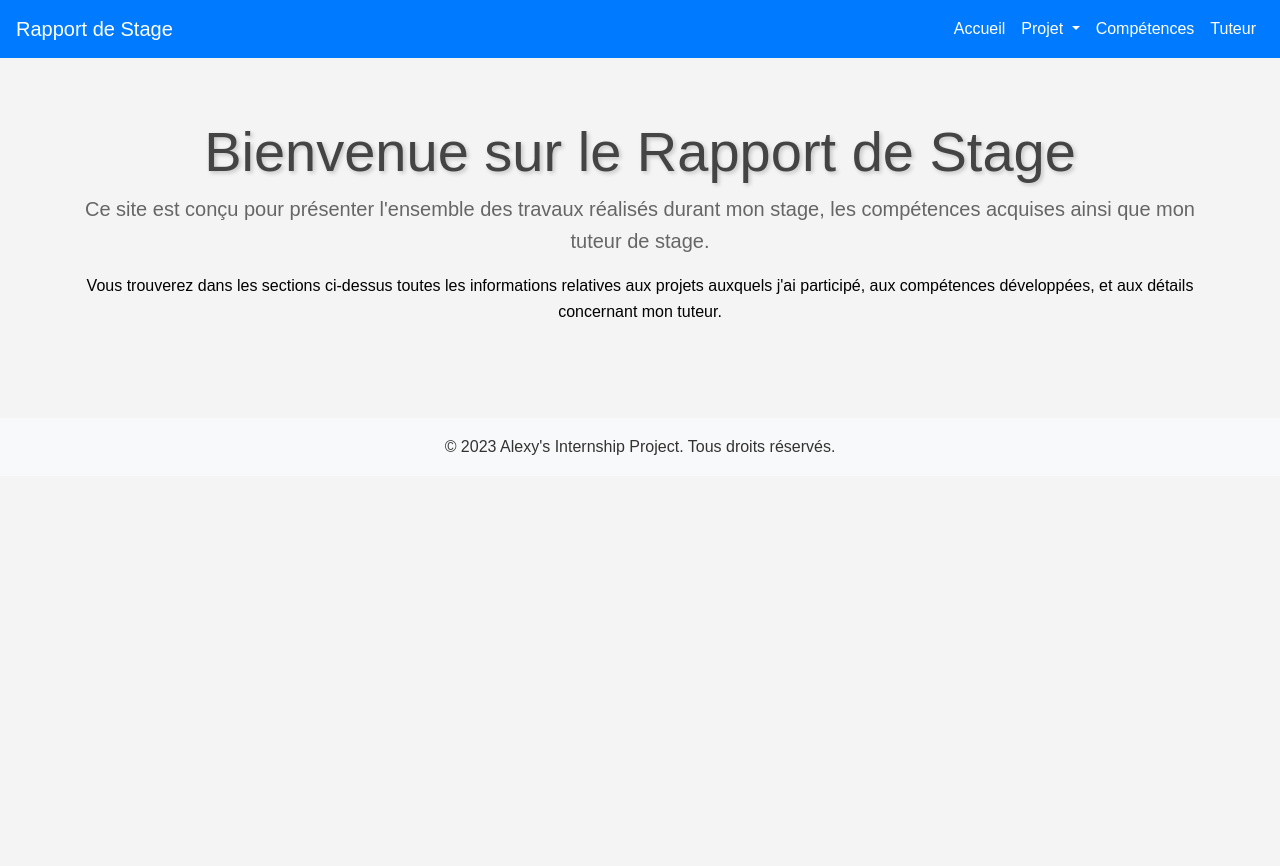
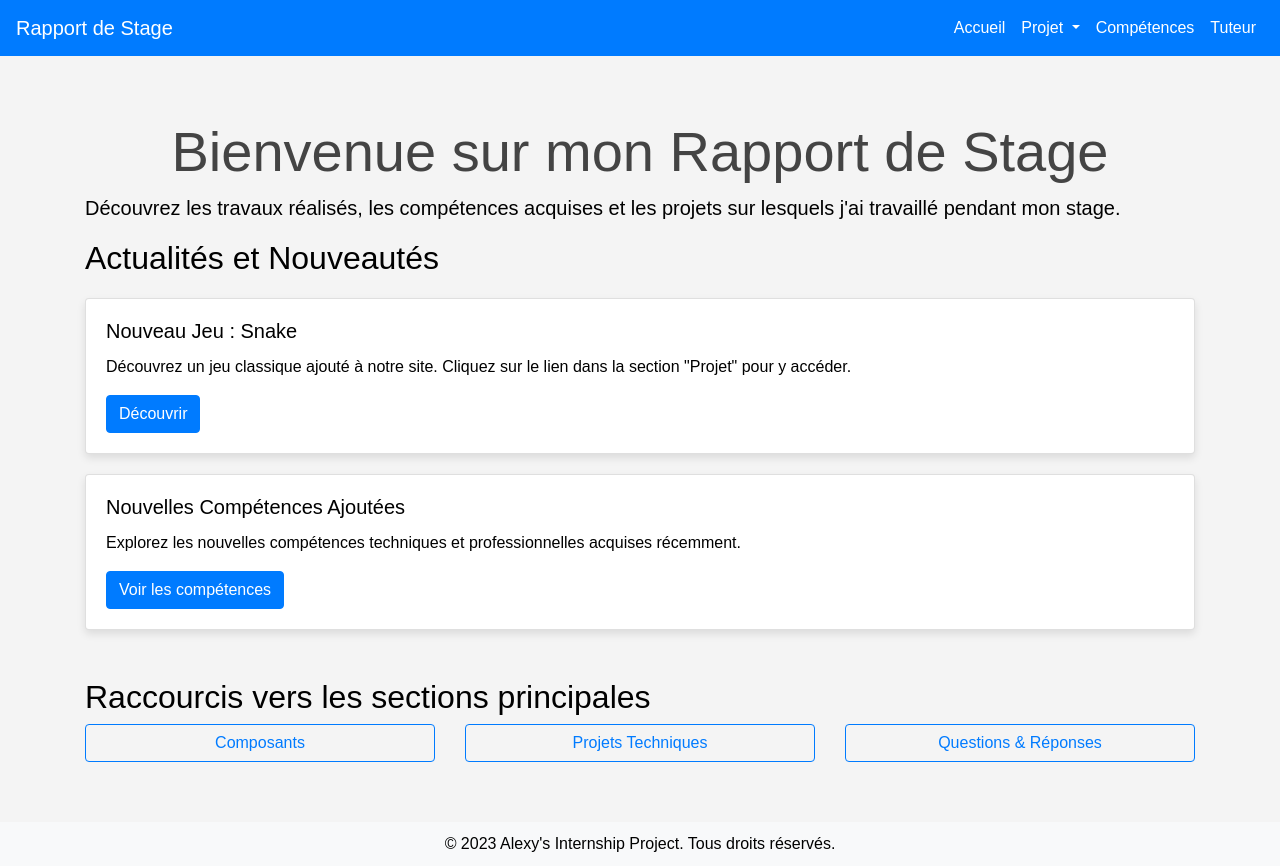
Before and after one commit to Lasdecoeur-R/Projet_Rapport, a plain HTML site: page index.html in a window 1280 px wide. Before the commit the page ends 800 px from the top, so only its background shows below. Drawn offline with nearby package versions, Linux system fonts and the light colour scheme.

Commit message:
index page

```diff
--- a/index.html
+++ b/index.html
@@ -1,45 +1,29 @@
 <!DOCTYPE html>
-<html lang="en">
+<html lang="fr">
 <head>
     <meta charset="UTF-8">
     <meta name="viewport" content="width=device-width, initial-scale=1.0">
     <title>Rapport de Stage - Accueil</title>
-    <!-- Intégration de Bootstrap -->
     <link rel="stylesheet" href="https://stackpath.bootstrapcdn.com/bootstrap/4.5.2/css/bootstrap.min.css">
     <style>
         body {
             font-family: Arial, sans-serif;
-            line-height: 1.6;
             background-color: #f4f4f4;
             color: #000;
-            margin: 0;
-            padding-top: 70px; /* Pour éviter que la navbar couvre le contenu */
+            padding-top: 70px;
         }
 
         .navbar-custom {
-            background-color: #007bff; /* Couleur de fond de la navbar remise en bleu */
+            background-color: #007bff;
         }
 
         .navbar-custom .navbar-brand,
         .navbar-custom .nav-link {
-            color: #fff; /* Couleur du texte de la navbar en blanc */
+            color: #fff;
         }
 
         .navbar-custom .nav-link:hover {
-            color: #d4d4d4; /* Couleur du texte au survol */
-        }
-
-        /* Modification de l'icône de la navbar en blanc */
-        .navbar-toggler {
-            border: none; /* Supprimer la bordure autour du bouton */
-        }
-
-        .navbar-toggler-icon {
-            background-image: url('https://img.icons8.com/ios-filled/50/ffffff/menu.png'); /* Icône hamburger en blanc */
-            background-size: contain;
-            background-repeat: no-repeat;
-            width: 30px; /* Largeur de l'icône */
-            height: 30px; /* Hauteur de l'icône */
+            color: #d4d4d4;
         }
 
         h1 {
@@ -47,11 +31,15 @@
             color: #444;
             font-size: 36px;
             margin-top: 20px;
-            text-shadow: 2px 2px 4px rgba(0, 0, 0, 0.2);
         }
 
-        .lead {
-            color: #666;
+        .container {
+            padding-bottom: 30px;
+        }
+
+        .card {
+            margin: 20px 0;
+            box-shadow: 0 4px 8px rgba(0, 0, 0, 0.1);
         }
 
         footer {
@@ -59,30 +47,6 @@
             padding: 10px 0;
             background-color: #f8f9fa;
             text-align: center;
-            color: #333;
-        }
-
-        .btn {
-            font-size: 18px;
-        }
-
-        .container {
-            padding-bottom: 30px; /* Ajoute un espace sous le texte principal */
-        }
-
-        /* Styles pour rendre le site plus responsive */
-        @media (max-width: 768px) {
-            .navbar-toggler {
-                border: none;
-            }
-
-            h1 {
-                font-size: 28px;
-            }
-
-            .lead {
-                font-size: 16px;
-            }
         }
     </style>
 </head>
@@ -92,7 +56,7 @@
     <nav class="navbar navbar-expand-lg navbar-custom fixed-top">
         <a class="navbar-brand" href="index.html">Rapport de Stage</a>
         <button class="navbar-toggler" type="button" data-toggle="collapse" data-target="#navbarNav" aria-controls="navbarNav" aria-expanded="false" aria-label="Toggle navigation">
-            <span class="navbar-toggler-icon"></span> <!-- Icône de menu hamburger -->
+            <span class="navbar-toggler-icon"></span>
         </button>
         <div class="collapse navbar-collapse" id="navbarNav">
             <ul class="navbar-nav ml-auto">
@@ -121,20 +85,54 @@
     </nav>
 
     <!-- Contenu principal -->
-    <div class="container text-center mt-5">
-        <h1 class="display-4">Bienvenue sur le Rapport de Stage</h1> <!-- Titre principal de la page d'accueil -->
-        <p class="lead">Ce site est conçu pour présenter l'ensemble des travaux réalisés durant mon stage, les compétences acquises ainsi que mon tuteur de stage.</p> <!-- Texte introductif expliquant l'objectif du site -->
-        <p>Vous trouverez dans les sections ci-dessus toutes les informations relatives aux projets auxquels j'ai participé, aux compétences développées, et aux détails concernant mon tuteur.</p> <!-- Informations supplémentaires -->
+    <div class="container mt-5">
+        <h1 class="display-4">Bienvenue sur mon Rapport de Stage</h1>
+        <p class="lead">Découvrez les travaux réalisés, les compétences acquises et les projets sur lesquels j'ai travaillé pendant mon stage.</p>
+
+        <!-- Section Actualités -->
+        <section>
+            <h2>Actualités et Nouveautés</h2>
+            <div class="card">
+                <div class="card-body">
+                    <h5 class="card-title">Nouveau Jeu : Snake</h5>
+                    <p class="card-text">Découvrez un jeu classique ajouté à notre site. Cliquez sur le lien dans la section "Projet" pour y accéder.</p>
+                    <a href="snake.html" class="btn btn-primary">Découvrir</a>
+                </div>
+            </div>
+            <div class="card">
+                <div class="card-body">
+                    <h5 class="card-title">Nouvelles Compétences Ajoutées</h5>
+                    <p class="card-text">Explorez les nouvelles compétences techniques et professionnelles acquises récemment.</p>
+                    <a href="competences.html" class="btn btn-primary">Voir les compétences</a>
+                </div>
+            </div>
+        </section>
+
+        <!-- Section Raccourcis -->
+        <section class="mt-5">
+            <h2>Raccourcis vers les sections principales</h2>
+            <div class="row">
+                <div class="col-md-4">
+                    <a href="composant.html" class="btn btn-outline-primary btn-block">Composants</a>
+                </div>
+                <div class="col-md-4">
+                    <a href="projets_technique.html" class="btn btn-outline-primary btn-block">Projets Techniques</a>
+                </div>
+                <div class="col-md-4">
+                    <a href="question_reponse.html" class="btn btn-outline-primary btn-block">Questions & Réponses</a>
+                </div>
+            </div>
+        </section>
     </div>
 
     <!-- Pied de page -->
-    <footer class="bg-light text-center text-lg-start mt-5 p-3">
-        &copy; 2023 Alexy's Internship Project. Tous droits réservés. <!-- Texte de copyright -->
+    <footer>
+        &copy; 2023 Alexy's Internship Project. Tous droits réservés.
     </footer>
 
-    <!-- Bootstrap JS et Popper.js -->
-    <script src="https://code.jquery.com/jquery-3.5.1.slim.min.js"></script> <!-- Librairie jQuery, nécessaire pour certaines fonctionnalités de Bootstrap -->
-    <script src="https://cdn.jsdelivr.net/npm/popper.js@1.16.1/dist/umd/popper.min.js"></script> <!-- Popper.js pour le positionnement des éléments flottants, nécessaire pour Bootstrap -->
-    <script src="https://stackpath.bootstrapcdn.com/bootstrap/4.5.2/js/bootstrap.min.js"></script> <!-- JavaScript Bootstrap pour le fonctionnement de la navbar et des autres composants -->
+    <!-- Scripts JS -->
+    <script src="https://code.jquery.com/jquery-3.5.1.slim.min.js"></script>
+    <script src="https://cdn.jsdelivr.net/npm/popper.js@1.16.1/dist/umd/popper.min.js"></script>
+    <script src="https://stackpath.bootstrapcdn.com/bootstrap/4.5.2/js/bootstrap.min.js"></script>
 </body>
 </html>
```
